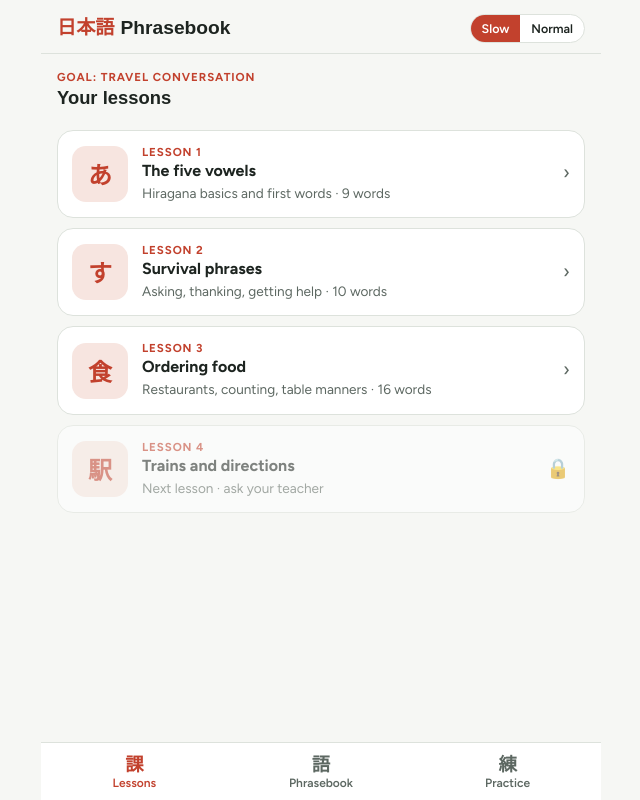
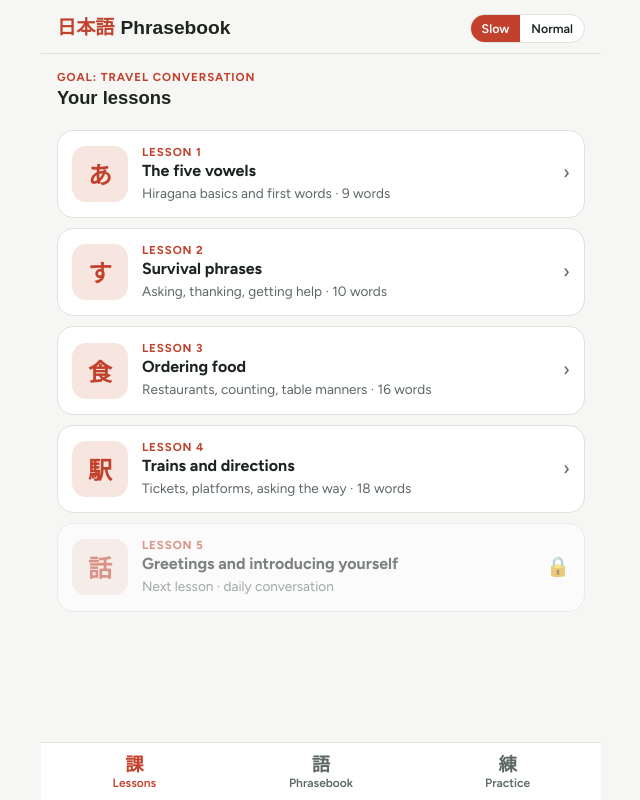
Before and after one commit to alcantarajy/Japanese-phrasebook, a plain HTML site: page index.html in a window 1280 px wide. Shown: the whole page, without its empty margins (319-959 px from the left). Drawn offline with Linux system fonts and the light colour scheme; a web font is replaced by a local one.

Commit message:
Add Lesson 4: Trains and directions
Co-Authored-By: Claude Opus 5.5 <noreply@anthropic.com>
Claude-Session: https://claude.ai/code/session_01VcPMD8jtqNiAk1HEFR5u5U

```diff
--- a/index.html
+++ b/index.html
@@ -191,8 +191,33 @@ const LESSONS = [
         ["You","おかいけい、おねがいします","Okaikei, onegaishimasu."],
         ["You","ごちそうさまでした","Gochisōsama deshita!"] ]}
     ]}
+  ,{ id: "l4", kana: "駅", title: "Trains and directions", sub: "Tickets, platforms, asking the way",
+    intro: "How to get a ticket, find your platform, check you're on the right train, and ask for directions on the street.",
+    blocks: [
+      { type: "words", title: "At the station", items: [
+        ["えき","eki","station"],["でんしゃ","densha","train"],["きっぷ","kippu","ticket"],
+        ["しんじゅくにいきたいです","Shinjuku ni ikitai desu","I want to go to Shinjuku"],
+        ["しんじゅくまで、いくらですか","Shinjuku made, ikura desu ka","how much to Shinjuku?"],
+        ["このでんしゃはしんじゅくにいきますか","kono densha wa Shinjuku ni ikimasu ka","does this train go to Shinjuku?"],
+        ["なんばんせんですか","nanban-sen desu ka","which platform?"] ]},
+      { type: "words", title: "Asking the way", items: [
+        ["みぎ","migi","right"],["ひだり","hidari","left"],["まっすぐ","massugu","straight ahead"],
+        ["ちかいですか","chikai desu ka","is it near?"],["とおいですか","tōi desu ka","is it far?"],
+        ["ちずでおしえてください","chizu de oshiete kudasai","please show me on the map"] ]},
+      { type: "note", title: "Grammar: ni means “to”", html: "<p><b>に (ni)</b> marks where you are going, like <i>sa</i> in Tagalog.</p><ul><li><i>Shinjuku <b>ni</b> ikitai desu.</i> “I want to go <b>to</b> Shinjuku.”</li><li><i>Pupunta ako <b>sa</b> Shinjuku.</i> Same pattern.</li></ul><p>Swap in any place name: <i>Shibuya ni</i>, <i>Ōsaka ni</i>, <i>hoteru ni</i> (to the hotel).</p>" },
+      { type: "words", title: "Signs you'll see", items: [
+        ["出口","deguchi","exit"],["入口","iriguchi","entrance"],["改札","kaisatsu","ticket gates"],
+        ["乗り換え","norikae","transfer"],["三番線","san-bansen","platform 3"] ]},
+      { type: "note", title: "Travel tip", html: "<p>Skip paper tickets and use a <b>Suica</b> card. On iPhone you can add one in the Wallet app. Tap it at the 改札 gates and the fare is taken off automatically.</p>" },
+      { type: "dialog", title: "At the ticket gate", items: [
+        ["You","すみません。しんじゅくにいきたいです","Sumimasen. Shinjuku ni ikitai desu."],
+        ["Staff","さんばんせんです","San-bansen desu. (Platform 3.)"],
+        ["You","このでんしゃはしんじゅくにいきますか","Kono densha wa Shinjuku ni ikimasu ka?"],
+        ["Staff","はい、いきます","Hai, ikimasu."],
+        ["You","ありがとうございます","Arigatō gozaimasu!"] ]}
+    ]}
 ];
-const NEXT = { kana: "駅", title: "Trains and directions", sub: "Next lesson · ask your teacher" };
+const NEXT = { kana: "話", title: "Greetings and introducing yourself", sub: "Next lesson · daily conversation" };
 
 const WORDS = [];
 LESSONS.forEach((L, li) => L.blocks.forEach(b => { if (b.type === "words") b.items.forEach(([jp, ro, en]) => WORDS.push({ jp, ro, en, lesson: li, group: b.title })); }));
```
